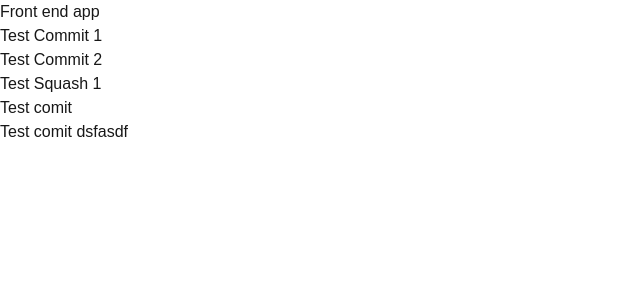
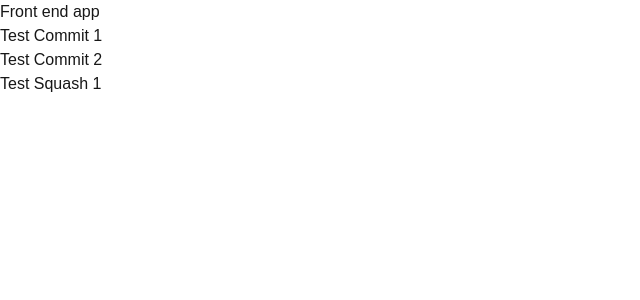
Before and after one commit to hayuta1412/test-repo, a Next.js app: page / in a window 1280 px wide. Shown: the top 300 px of the page, without its empty margins (0-640 px from the left). Built offline with nearby package versions, Linux system fonts and the light colour scheme.

Commit message:
test commit main

```diff
--- a/src/app/page.tsx
+++ b/src/app/page.tsx
@@ -5,8 +5,6 @@ export default function Home() {
       <p>Test Commit 1</p>
       <p>Test Commit 2</p>
       <p>Test Squash 1</p>
-      <p>Test comit </p>
-      <p>Test comit dsfasdf</p>
     </div>
   );
 }
```
